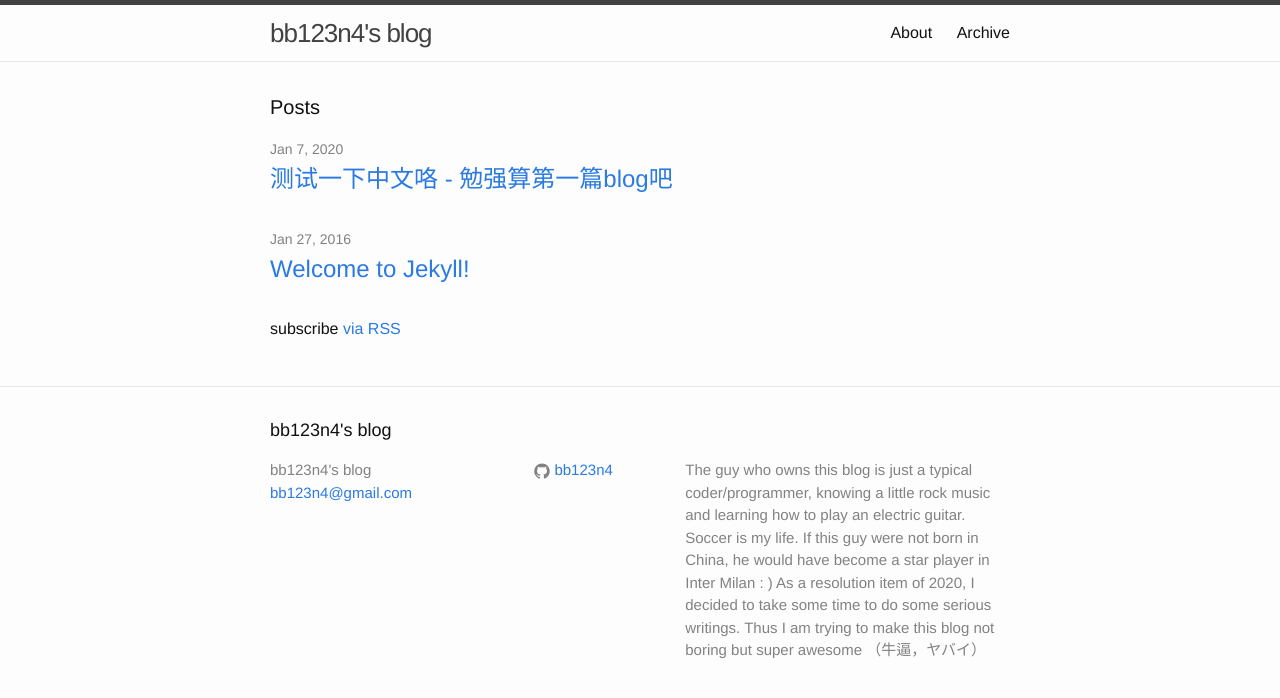
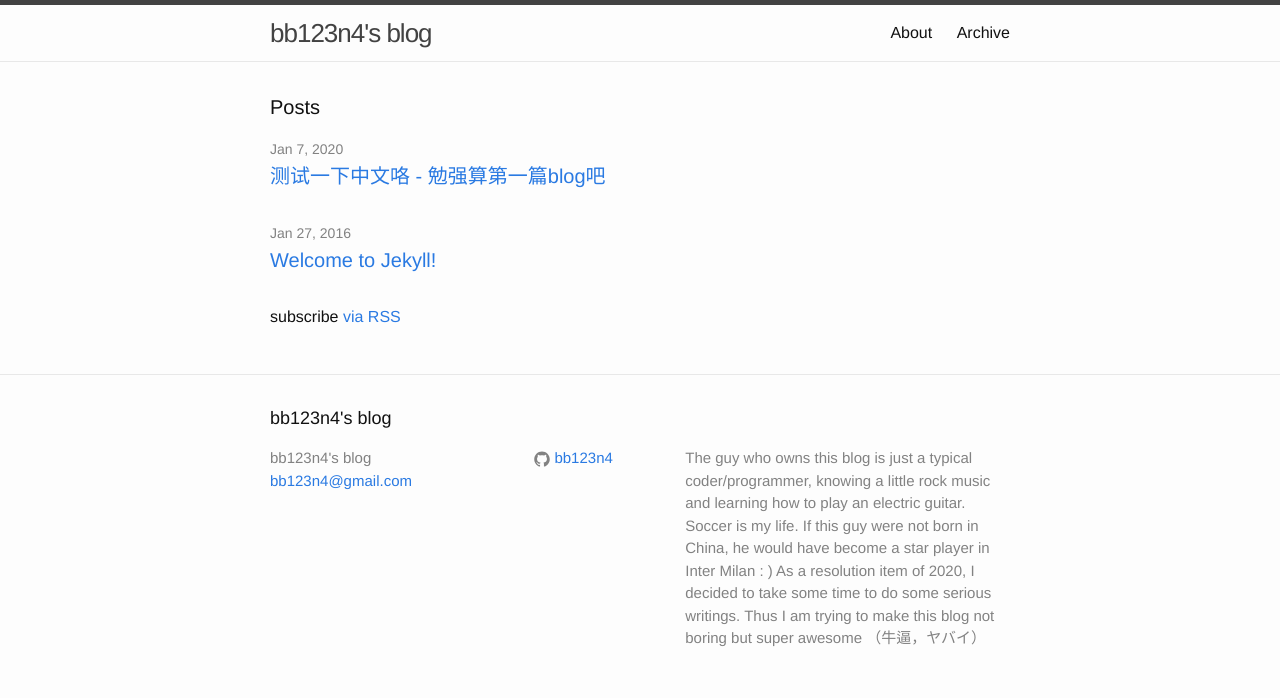
Before and after one commit to bb123n4/bb123n4.github.io, a Jekyll site: the page built from index.html, in a window 1280 px wide. Shown: the top 698 px of the page. Built offline with Jekyll 4.4.1, drawn with Linux system fonts in a browser that asks for light colours.

Commit message:
adjusted fonts

```diff
--- a/_sass/_layout.scss
+++ b/_sass/_layout.scss
@@ -185,7 +185,7 @@
 
 .post-link {
     display: block;
-    font-size: 24px;
+    font-size: 20px;
 }
 
 
--- a/archive/index.html
+++ b/archive/index.html
@@ -11,12 +11,12 @@ permalink: /archive/
 <ul class="archive">
   {% for post in site.posts %}
     {% unless post.next %}
-      <h2>{{ post.date | date: '%Y' }}</h2>
+      <h3>{{ post.date | date: '%Y' }}</h3>
     {% else %}
       {% capture year %}{{ post.date | date: '%Y' }}{% endcapture %}
       {% capture nyear %}{{ post.next.date | date: '%Y' }}{% endcapture %}
       {% if year != nyear %}
-        <h2>{{ post.date | date: '%Y' }}</h2>
+        <h3>{{ post.date | date: '%Y' }}</h3>
       {% endif %}
     {% endunless %}
 
--- a/index.html
+++ b/index.html
@@ -11,9 +11,9 @@ layout: default
       <li>
         <span class="post-meta">{{ post.date | date: "%b %-d, %Y" }}</span>
 
-        <h2>
+        <h3>
           <a class="post-link" href="{{ post.url | prepend: site.baseurl }}">{{ post.title }}</a>
-        </h2>
+        </h3>
       </li>
     {% endfor %}
   </ul>
```
